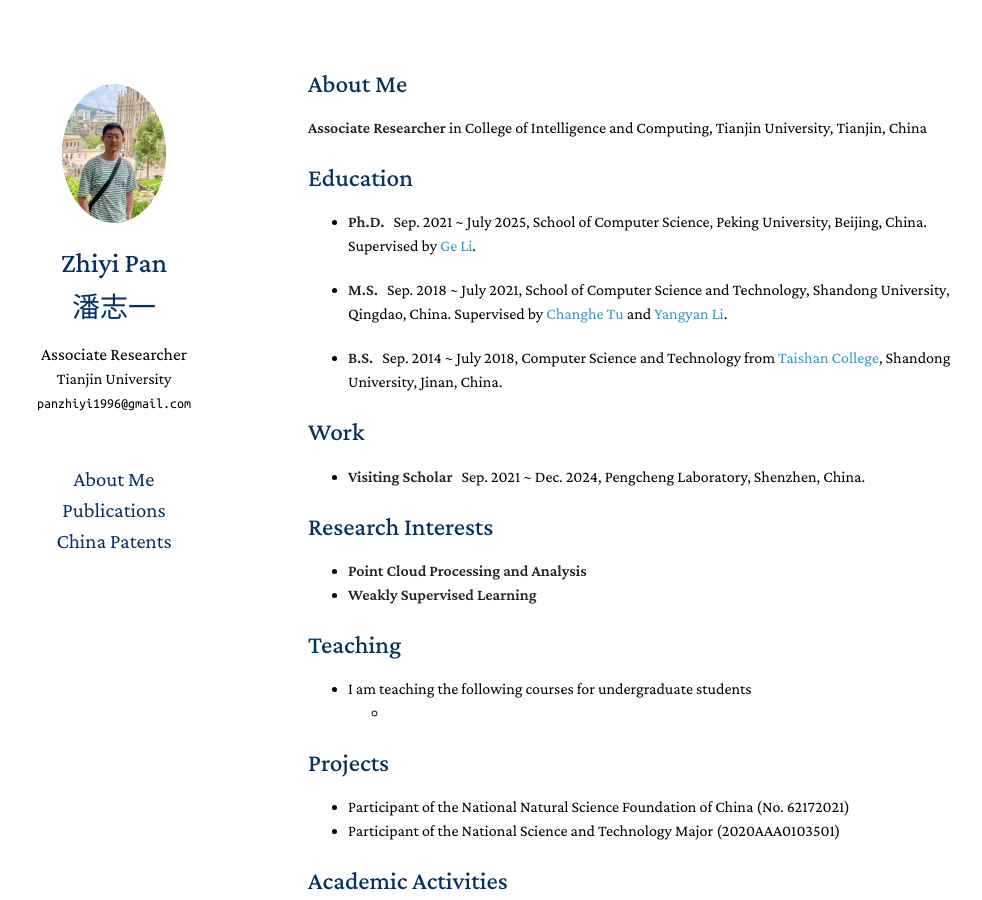
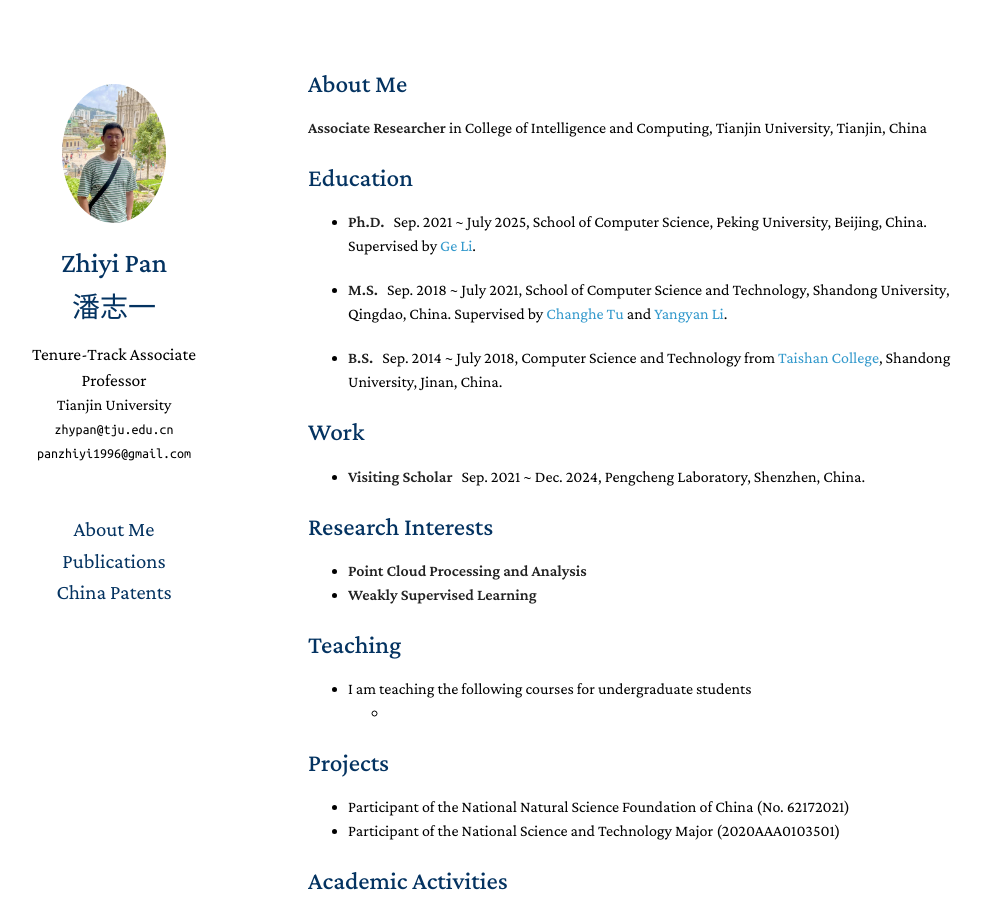
Before and after one commit to panzhiyi/panzhiyi.github.io, a Jekyll site: the page built from index.md, in a window 1280 px wide and 900 px high. Shown: the whole window, without its empty margins (162-1144 px from the left). Built offline with Jekyll 4.4.1, drawn with Linux system fonts in a browser that asks for light colours; a style sheet for code colours, icons or effects is not loaded.

Commit message:
Update _config.yml

```diff
--- a/_config.yml
+++ b/_config.yml
@@ -1,9 +1,9 @@
 # Basic Information
 title_english: Zhiyi Pan
 title_chinese: 潘志一
-position: Associate Researcher
+position: Tenure-Track Associate Professor
 affiliation: Tianjin University
-email: panzhiyi1996@gmail.com
+email: zhypan@tju.edu.cn panzhiyi1996@gmail.com
 
 
 # Search Engine Optimization (SEO)
```
